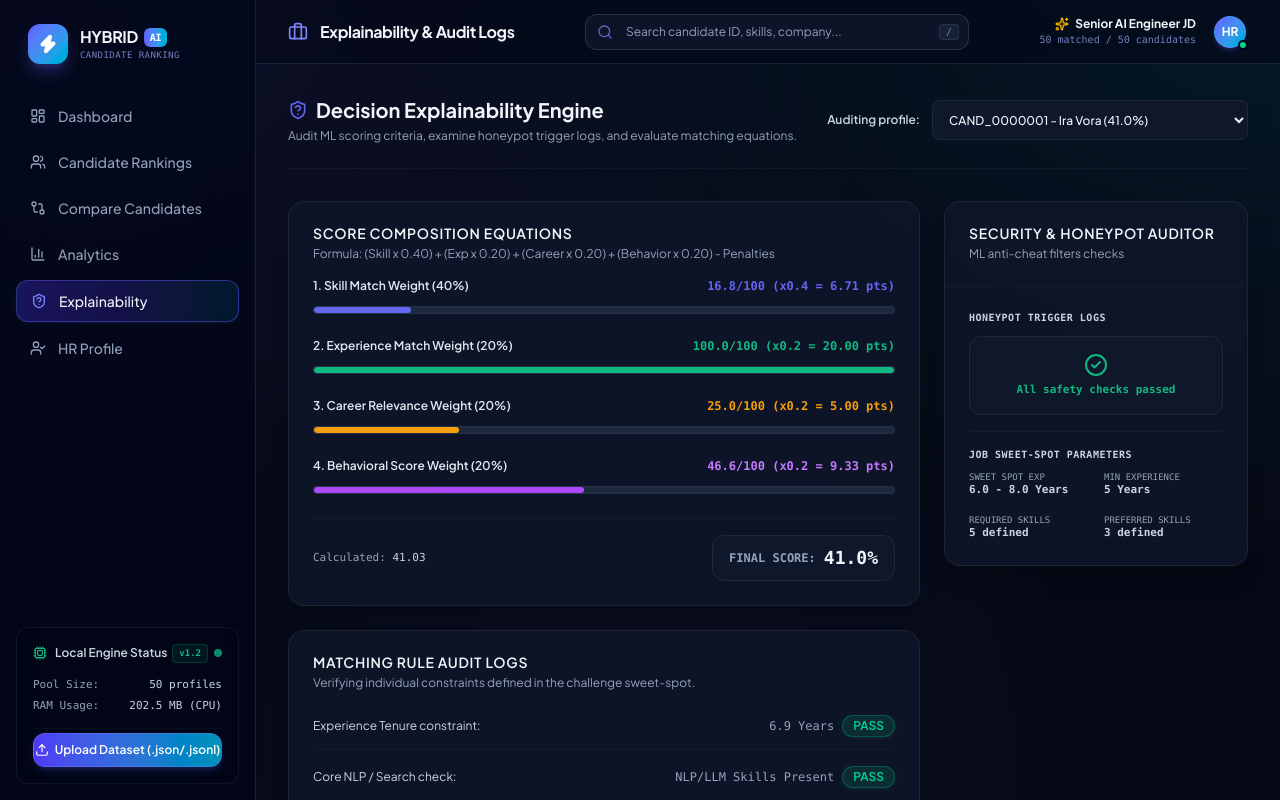
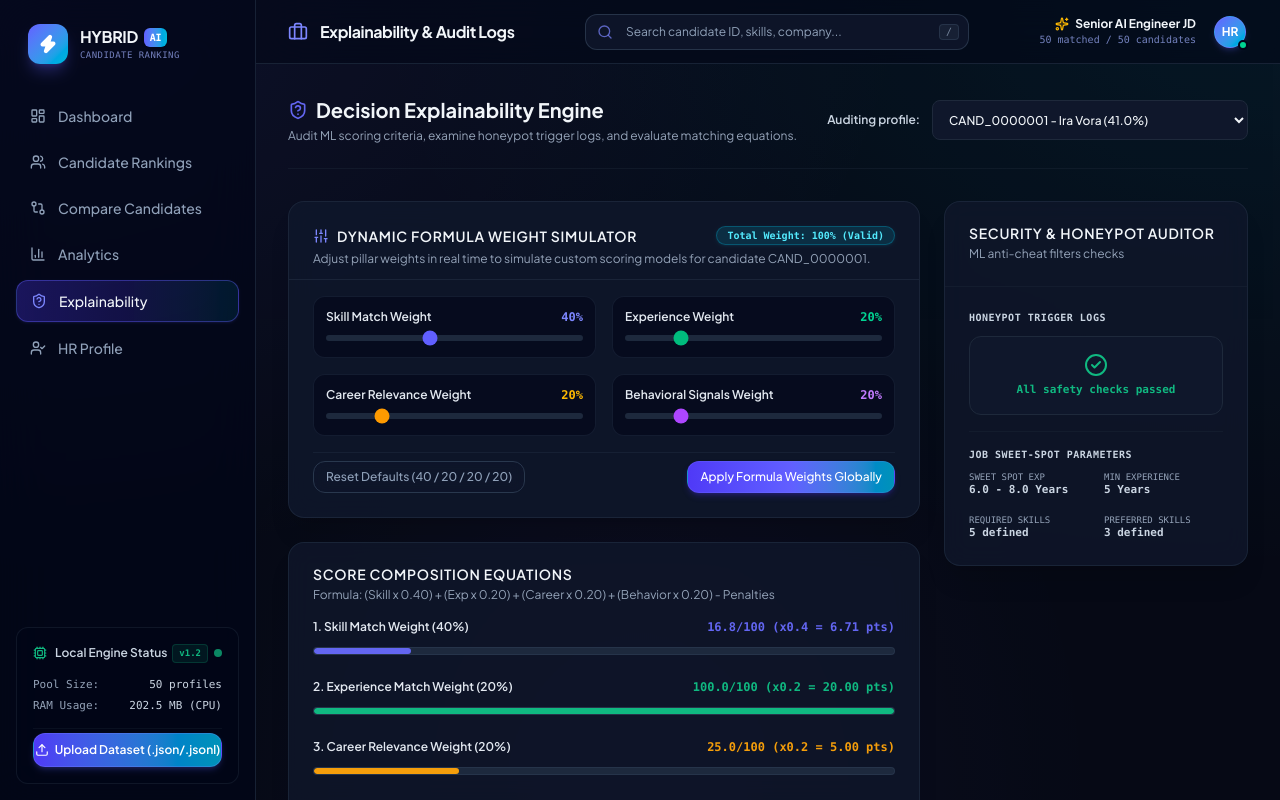
Before and after one commit to veereshovelab/Hybrid-AI-Candidate-Ranking-System, a Next.js app in the folder frontend/: page /explainability in a window 1280 px wide. Built offline with nearby package versions, Linux system fonts and the light colour scheme.

Commit message:
feat(explainability): add interactive dynamic formula weight simulator and global re-scoring engine

```diff
--- a/frontend/src/app/explainability/page.jsx
+++ b/frontend/src/app/explainability/page.jsx
@@ -24,7 +24,30 @@ function ExplainabilityContent() {
   const searchParams = useSearchParams();
   const candidateParam = searchParams.get("candidate");
 
-  const { allCandidates, requiredSkills, preferredSkills, minJobExp } = useCandidates();
+  const { allCandidates, requiredSkills, preferredSkills, minJobExp, scoreWeights, setScoreWeights } = useCandidates();
+
+  // Local state for weight simulator
+  const [localWeights, setLocalWeights] = useState(scoreWeights || { skill: 40, exp: 20, career: 20, behavioral: 20 });
+
+  useEffect(() => {
+    if (scoreWeights) setLocalWeights(scoreWeights);
+  }, [scoreWeights]);
+
+  const totalWeightSum = (localWeights.skill || 0) + (localWeights.exp || 0) + (localWeights.career || 0) + (localWeights.behavioral || 0);
+
+  const handleApplyWeights = () => {
+    if (totalWeightSum !== 100) {
+      alert(`Formula weights must sum to exactly 100%. Current sum: ${totalWeightSum}%`);
+      return;
+    }
+    setScoreWeights(localWeights);
+  };
+
+  const handleResetWeights = () => {
+    const defaults = { skill: 40, exp: 20, career: 20, behavioral: 20 };
+    setLocalWeights(defaults);
+    setScoreWeights(defaults);
+  };
 
   // Find candidate by query param, selectedId, or default to first candidate
   const [selectedId, setSelectedId] = useState("");
@@ -123,6 +146,116 @@ function ExplainabilityContent() {
 
         {/* Left Columns (Breakdowns) */}
         <div className="lg:col-span-2 space-y-6">
+
+          {/* Formula Weight Customizer & Live Simulator Card */}
+          <Card className="border border-indigo-500/30 bg-slate-900/90 shadow-xl">
+            <CardHeader className="pb-3 border-b border-slate-800/80">
+              <div className="flex items-center justify-between">
+                <div className="flex items-center space-x-2">
+                  <Sliders className="h-4 w-4 text-indigo-400" />
+                  <CardTitle className="text-sm font-bold uppercase tracking-wider">Dynamic Formula Weight Simulator</CardTitle>
+                </div>
+                <Badge variant={totalWeightSum === 100 ? "cyan" : "danger"} className="font-mono text-[10px]">
+                  Total Weight: {totalWeightSum}% {totalWeightSum === 100 ? "(Valid)" : "(Must sum to 100%)"}
+                </Badge>
+              </div>
+              <CardDescription className="text-xs">
+                Adjust pillar weights in real time to simulate custom scoring models for candidate {candidate.candidate_id}.
+              </CardDescription>
+            </CardHeader>
+            <CardContent className="pt-4 space-y-4">
+              <div className="grid grid-cols-1 sm:grid-cols-2 gap-4 text-xs">
+                {/* Skill Weight */}
+                <div className="space-y-1 bg-slate-950/60 p-3 rounded-xl border border-slate-800/60">
+                  <div className="flex justify-between items-center">
+                    <span className="font-semibold text-slate-200">Skill Match Weight</span>
+                    <span className="font-mono text-indigo-400 font-bold">{localWeights.skill}%</span>
+                  </div>
+                  <input
+                    type="range"
+                    min="0"
+                    max="100"
+                    step="5"
+                    value={localWeights.skill}
+                    onChange={(e) => setLocalWeights(prev => ({ ...prev, skill: Number(e.target.value) }))}
+                    className="w-full h-1.5 bg-slate-800 rounded-lg appearance-none cursor-pointer accent-indigo-500"
+                  />
+                </div>
+
+                {/* Experience Weight */}
+                <div className="space-y-1 bg-slate-950/60 p-3 rounded-xl border border-slate-800/60">
+                  <div className="flex justify-between items-center">
+                    <span className="font-semibold text-slate-200">Experience Weight</span>
+                    <span className="font-mono text-emerald-400 font-bold">{localWeights.exp}%</span>
+                  </div>
+                  <input
+                    type="range"
+                    min="0"
+                    max="100"
+                    step="5"
+                    value={localWeights.exp}
+                    onChange={(e) => setLocalWeights(prev => ({ ...prev, exp: Number(e.target.value) }))}
+                    className="w-full h-1.5 bg-slate-800 rounded-lg appearance-none cursor-pointer accent-emerald-500"
+                  />
+                </div>
+
+                {/* Career Weight */}
+                <div className="space-y-1 bg-slate-950/60 p-3 rounded-xl border border-slate-800/60">
+                  <div className="flex justify-between items-center">
+                    <span className="font-semibold text-slate-200">Career Relevance Weight</span>
+                    <span className="font-mono text-amber-400 font-bold">{localWeights.career}%</span>
+                  </div>
+                  <input
+                    type="range"
+                    min="0"
+                    max="100"
+                    step="5"
+                    value={localWeights.career}
+                    onChange={(e) => setLocalWeights(prev => ({ ...prev, career: Number(e.target.value) }))}
+                    className="w-full h-1.5 bg-slate-800 rounded-lg appearance-none cursor-pointer accent-amber-500"
+                  />
+                </div>
+
+                {/* Behavioral Weight */}
+                <div className="space-y-1 bg-slate-950/60 p-3 rounded-xl border border-slate-800/60">
+                  <div className="flex justify-between items-center">
+                    <span className="font-semibold text-slate-200">Behavioral Signals Weight</span>
+                    <span className="font-mono text-purple-400 font-bold">{localWeights.behavioral}%</span>
+                  </div>
+                  <input
+                    type="range"
+                    min="0"
+                    max="100"
+                    step="5"
+                    value={localWeights.behavioral}
+                    onChange={(e) => setLocalWeights(prev => ({ ...prev, behavioral: Number(e.target.value) }))}
+                    className="w-full h-1.5 bg-slate-800 rounded-lg appearance-none cursor-pointer accent-purple-500"
+                  />
+                </div>
+              </div>
+
+              <div className="flex flex-wrap items-center justify-between gap-3 pt-2 border-t border-slate-800/60">
+                <Button
+                  size="sm"
+                  variant="outline"
+                  onClick={handleResetWeights}
+                  className="text-xs text-slate-400 hover:text-slate-200 h-8"
+                >
+                  Reset Defaults (40 / 20 / 20 / 20)
+                </Button>
+
+                <Button
+                  size="sm"
+                  variant="primary"
+                  onClick={handleApplyWeights}
+                  disabled={totalWeightSum !== 100}
+                  className="text-xs h-8"
+                >
+                  Apply Formula Weights Globally
+                </Button>
+              </div>
+            </CardContent>
+          </Card>
 
           {/* Main composition card */}
           <Card>
--- a/frontend/src/hooks/use-candidates.jsx
+++ b/frontend/src/hooks/use-candidates.jsx
@@ -33,6 +33,14 @@ export function CandidatesProvider({ children }) {
     "vector", "fine-tuning", "scikit-learn"
   ]);
   const [minJobExp, setMinJobExp] = useState(5);
+
+  // Dynamic Formula Score Weights
+  const [scoreWeights, setScoreWeights] = useState({
+    skill: 40,
+    exp: 20,
+    career: 20,
+    behavioral: 20
+  });
 
   // Starred / Bookmarked Candidates persistent state
   const [starredIds, setStarredIds] = useState(() => {
@@ -81,19 +89,19 @@ export function CandidatesProvider({ children }) {
     return Array.from(skillSet).sort();
   }, [candidates]);
 
-  // 1. Process candidate scores based on JD parameters
+  // 1. Process candidate scores based on JD parameters & scoring weights
   const allCandidates = useMemo(() => {
     const reqSet = new Set(requiredSkills.map(s => s.toLowerCase()));
     const prefSet = new Set(preferredSkills.map(s => s.toLowerCase()));
 
     return candidates.map(cand => {
-      const breakdown = scoreCandidate(cand, reqSet, prefSet, minJobExp);
+      const breakdown = scoreCandidate(cand, reqSet, prefSet, minJobExp, scoreWeights);
       return {
         ...cand,
         scoreBreakdown: breakdown
       };
     });
-  }, [candidates, requiredSkills, preferredSkills, minJobExp]);
+  }, [candidates, requiredSkills, preferredSkills, minJobExp, scoreWeights]);
 
   // 2. Apply filters to candidates
   const filteredCandidates = useMemo(() => {
@@ -332,7 +340,9 @@ export function CandidatesProvider({ children }) {
       setSortBy,
       sortOrder,
       setSortOrder,
-      availableSkills
+      availableSkills,
+      scoreWeights,
+      setScoreWeights
     }}>
       {children}
     </CandidatesContext.Provider>
--- a/frontend/src/utils/scorer.js
+++ b/frontend/src/utils/scorer.js
@@ -44,7 +44,8 @@ export function scoreCandidate(
   candidate,
   requiredSkills,
   preferredSkills,
-  minExp = 5
+  minExp = 5,
+  weights = { skill: 40, exp: 20, career: 20, behavioral: 20 }
 ) {
   const profile = candidate.profile;
   const rawSkills = candidate.skills;
@@ -334,12 +335,17 @@ export function scoreCandidate(
     }
   }
 
-  // 7. Calculate final score
+  // 7. Calculate final score using dynamic weights
+  const wSkill = (weights?.skill ?? 40) / 100.0;
+  const wExp = (weights?.exp ?? 20) / 100.0;
+  const wCareer = (weights?.career ?? 20) / 100.0;
+  const wBehavioral = (weights?.behavioral ?? 20) / 100.0;
+
   const weightedScore = (
-    (skillMatch * 0.40) +
-    (expMatch * 0.20) +
-    (careerRelevance * 0.20) +
-    (behavioralScore * 0.20)
+    (skillMatch * wSkill) +
+    (expMatch * wExp) +
+    (careerRelevance * wCareer) +
+    (behavioralScore * wBehavioral)
   );
 
   const finalScore = Math.max(0.0, Math.min(100.0, weightedScore - penaltyTotal));
```
